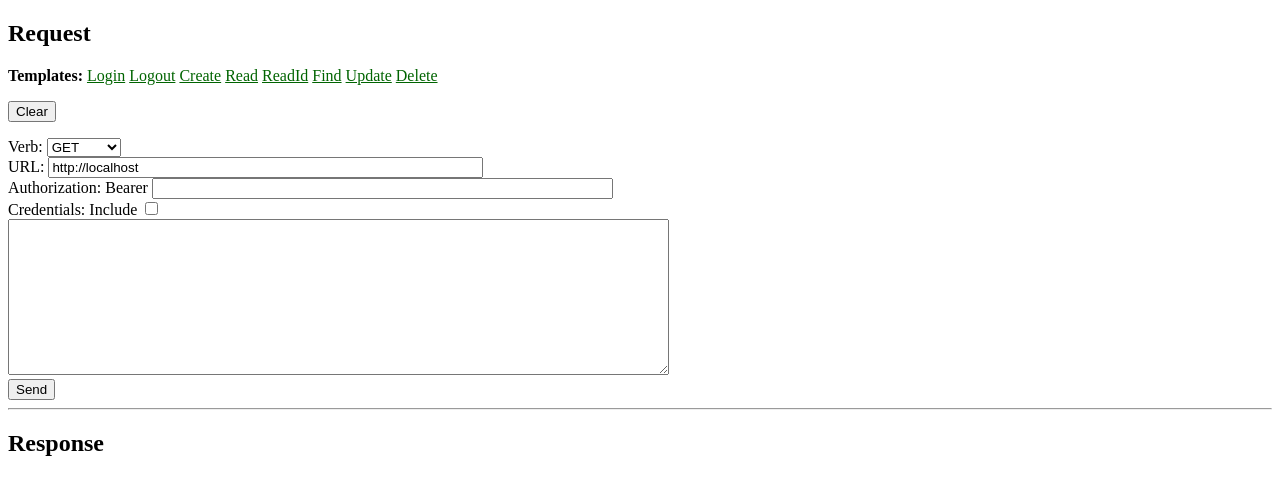
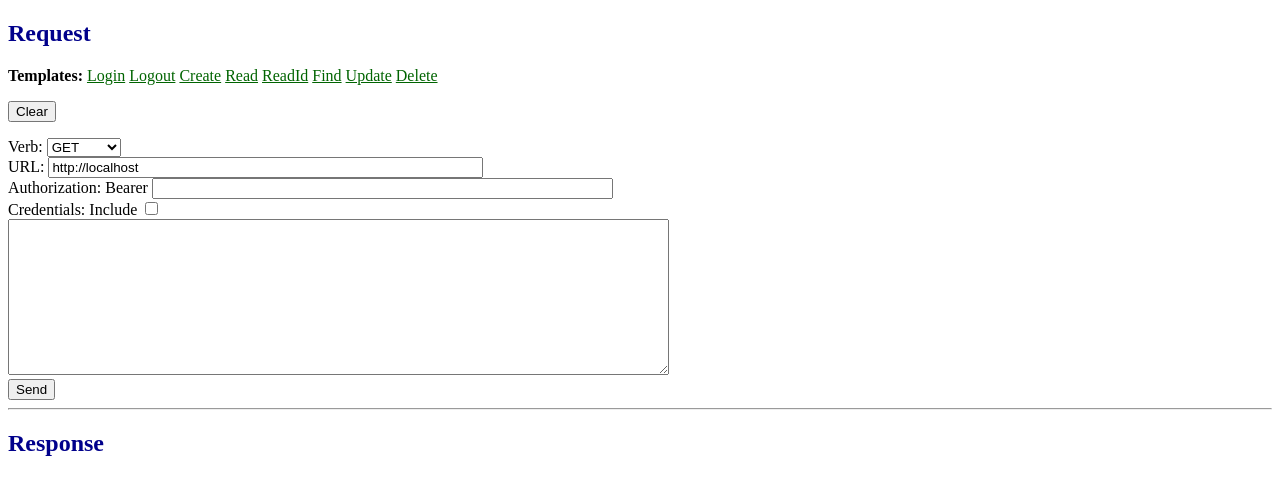
Before and after one commit to BYU-ITC-210/BYU-ITC-210.github.io, a Jekyll site: the page callapi.html, which Jekyll copies as it is, in a window 1280 px wide. Shown: the top 495 px of the page. Built offline with Jekyll 4.4.1, drawn with Linux system fonts in a browser that asks for light colours.

Commit message:
CallAPI - Change heading color

```diff
--- a/callapi.html
+++ b/callapi.html
@@ -3,6 +3,9 @@
 <head>
 	<title>CallApi</title>
 	<style>
+h2 {
+	color: darkblue;
+}
 .tlnk {
 	text-decoration: underline;
 	color: darkgreen;
```
